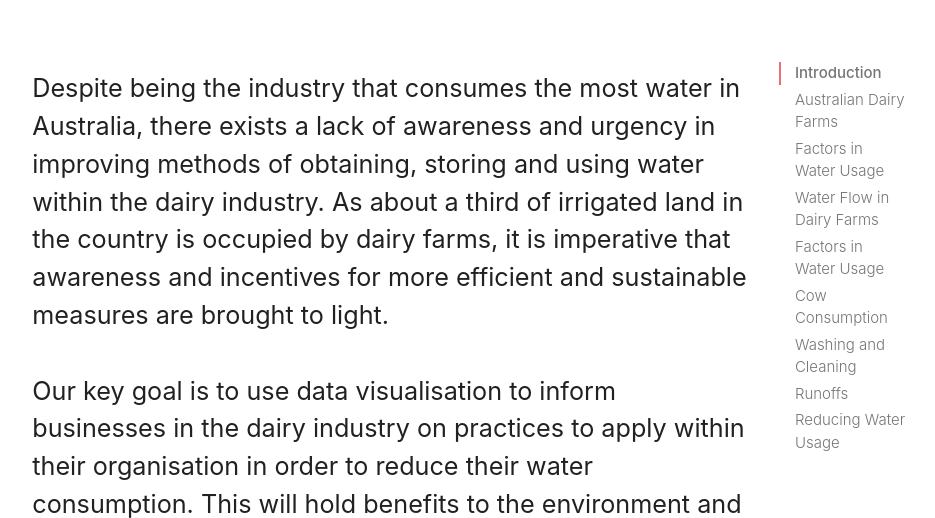
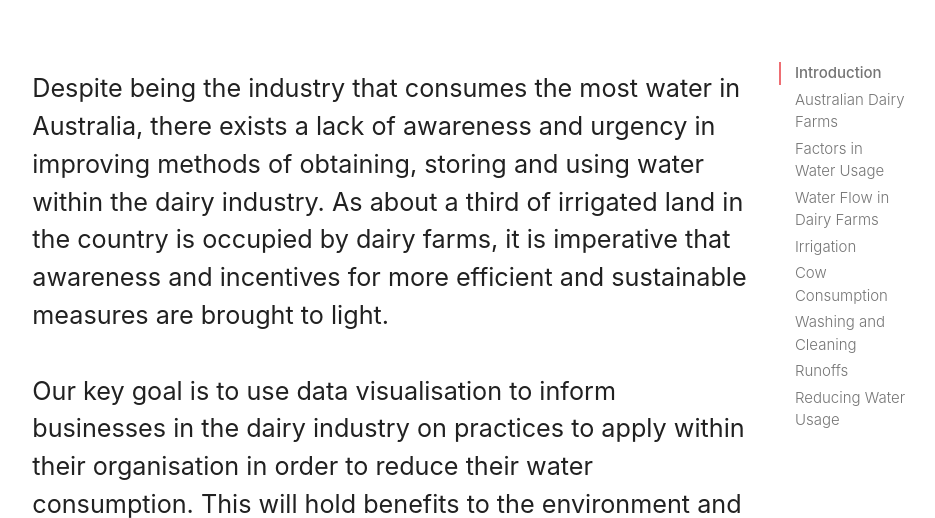
Before and after one commit to ReubenLing/FIT3164, a Flask app: page / in a window 1280 px wide. Shown: the part 834-1352 px from the top of the page, without its empty margins (171-1106 px from the left). Run offline with Flask 2, Linux system fonts and the light colour scheme; some libraries are stand-ins or nearby versions.

Commit message:
fix irrigation text in sidenav

```diff
--- a/templates/index.html
+++ b/templates/index.html
@@ -285,7 +285,7 @@
 				<li><a href="#australia">Australian Dairy Farms</a></li>
 				<li><a href="#factors">Factors in Water Usage</a></li>
 				<li><a href="#flow">Water Flow in Dairy Farms</a></li>
-				<li><a href="#irrigation">Factors in Water Usage</a></li>
+				<li><a href="#irrigation">Irrigation</a></li>
 				<li><a href="#consumption">Cow Consumption</a></li>
 				<li><a href="#washing">Washing and Cleaning</a></li>
 				<li><a href="#runoffs">Runoffs</a></li>
```
